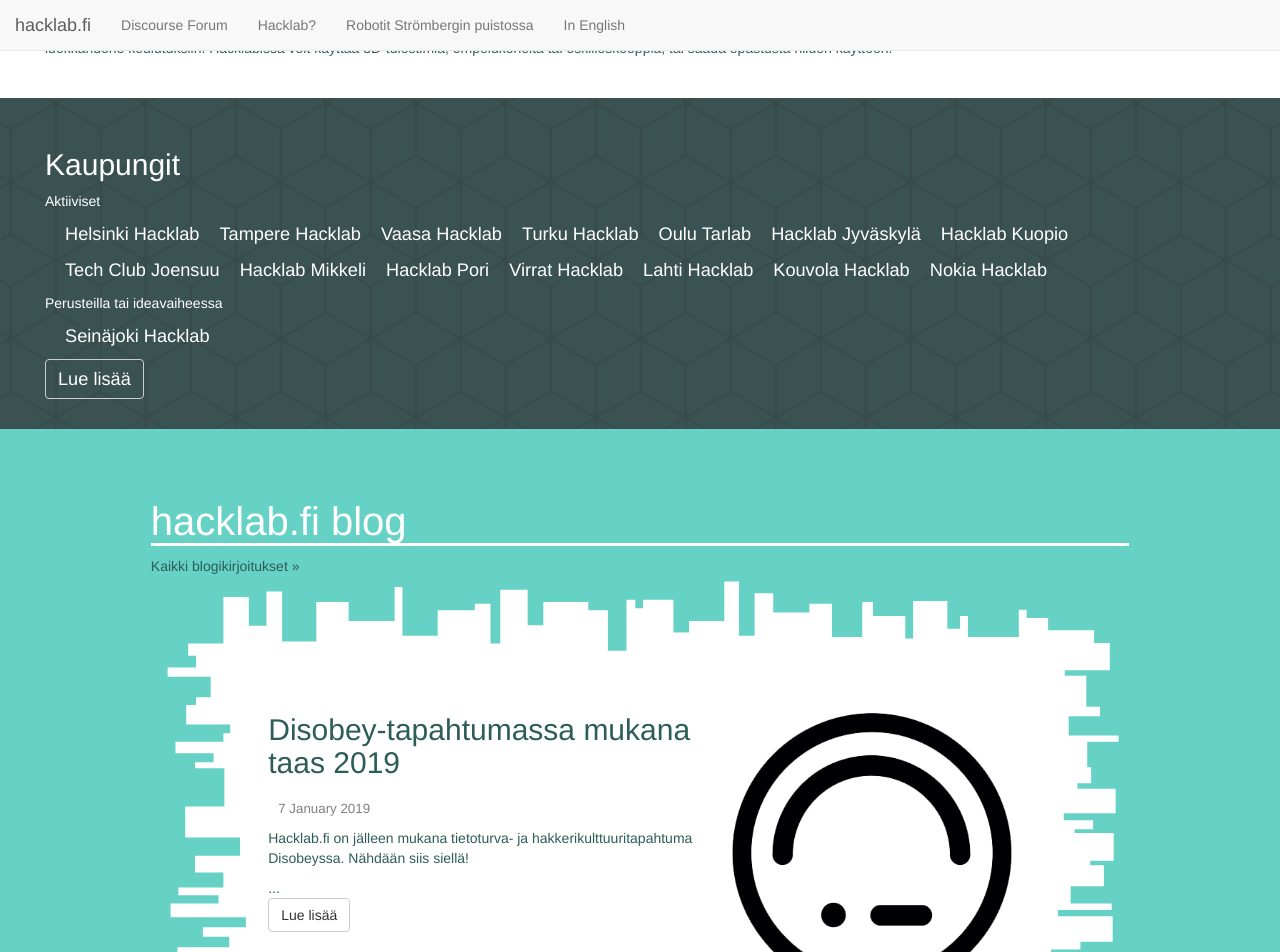
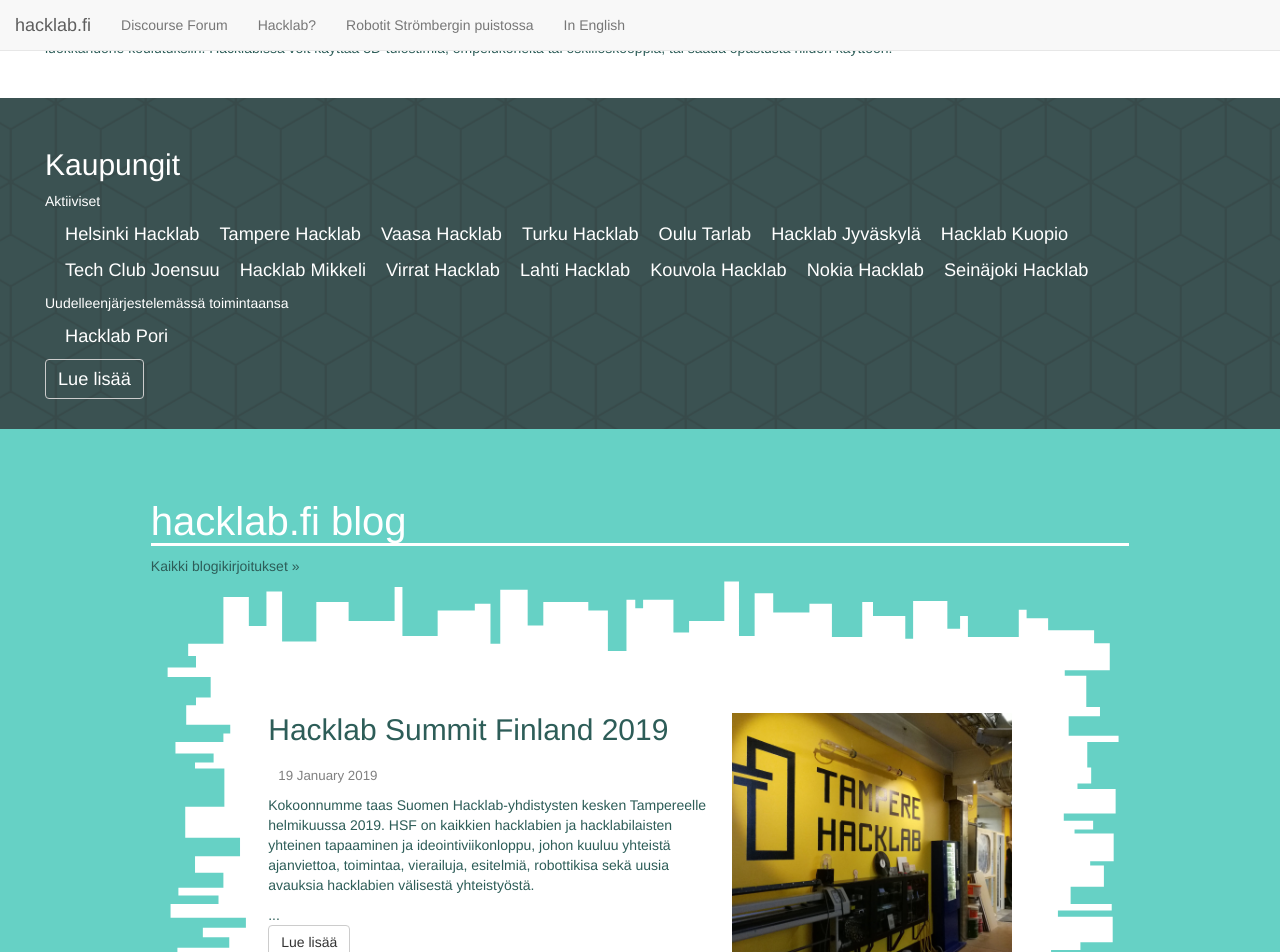
Before and after one commit to hacklab-fi/hacklab-website, a Jekyll site: the page built from index.html, in a window 1280 px wide and 1400 px high, scrolled down 575 px. Shown: the top 952 px of the window. Built offline with Jekyll 4.4.1, drawn with Linux system fonts in a browser that asks for light colours; nearby versions of some CDN libraries.

Commit message:
HSF19, cities and images

```diff
--- a/_includes/cities.html
+++ b/_includes/cities.html
@@ -4,11 +4,12 @@
      {% assign status_a = site.data.kaupungit | where:'status', 'active' %}
      {% assign status_b = site.data.kaupungit | where:'status', 'building' %}
      {% assign status_c = site.data.kaupungit | where:'status', 'idea' %}
+     {% assign status_d = site.data.kaupungit | where:'status', 'restructuring' %}
      <p class="hs_status_listing">{% if page.lang == 'fi' %}Aktiiviset{% else %}Active{% endif %}</p>
      {% for k in status_a %}
        <span class="hs_list"><a href="{{ k.url }}">{{ k.kaupunki }}</a></span>
      {% endfor %}
-     {% if status_b %}
+     {% if status_b.size > 0 or status_c.size > 0 %}
        <p class="hs_status_listing">{% if page.lang == 'fi' %}Perusteilla tai ideavaiheessa{% else %}Building or idea stage{% endif %}</p>
        {% for k in status_b %}
          <span class="hs_list"><a href="{{ k.url }}">{{ k.kaupunki }}</a></span>
@@ -17,6 +18,12 @@
          <span class="hs_list"><a href="{{ k.url }}">{{ k.kaupunki }}</a></span>
        {% endfor %}
      {% endif %}
+     {% if status_d.size > 0 %}
+       <p class="hs_status_listing">{% if page.lang == 'fi' %}Uudelleenjärjestelemässä toimintaansa{% else %}Restructuring operations{% endif %}</p>
+       {% for k in status_d %}
+         <span class="hs_list"><a href="{{ k.url }}">{{ k.kaupunki }}</a></span>
+       {% endfor %}
+     {% endif %}
      <p>
        <a class="btn btn-default btn-transparent" href="kaupungit.html" role="button">{% if page.lang == 'fi' %}Lue lis&#xE4;&#xE4;{% else %}Read more{% endif %}</a>
      </p>
--- a/_layouts/default.html
+++ b/_layouts/default.html
@@ -16,7 +16,7 @@
     <title>{{ site.title_prefix }}{{ page.title }}</title>
 
     <script src="https://ajax.googleapis.com/ajax/libs/jquery/3.2.1/jquery.min.js"></script>
-
+    <link rel="shortcut icon" type="image/x-icon" href="assets/favicon.ico">
 
 
     {% if page.title %}<meta property="og:title" content="{{ page.title }}" />{% endif %}
--- a/_layouts/kaupungit.html
+++ b/_layouts/kaupungit.html
@@ -12,11 +12,13 @@
               {% if k.logo %}<img src="{{ site.url }}{{ site.baseurl }}/assets/images/logos/{{ k.logo }}" alt="{{ k.kaupunki }} logo" class="city_logo hidden-xs"/>{% endif %}
               <h2 class="hs_title">{{ k.kaupunki }}
               {% if k.status == 'active' %}
-                <span class="hs_status">aktiivinen</span>
+                <span class="hs_status">aktiiviset</span>
               {% elsif k.status == 'building' %}
-                <span class="hs_status">perusteilla</span>
+                <span class="hs_status">perustamisvaiheessa</span>
               {% elsif k.status == 'idea' %}
                 <span class="hs_status">idea perustamisesta</span>
+              {% elsif k.status == 'restructuring' %}
+                <span class="hs_status">vaihtelevat tapaamiset</span>
               {% endif %}</h2>
               {% if k.osoite %}<p>{% if k.osm_node %}<a href="http://www.openstreetmap.org/node/{{ k.osm_node }}">{% endif %}{{ k.osoite }}{% if k.osm_node %}</a>{% endif %}{% endif   %}
               {% if k.url and k.url contains '://' %}<p><a href="{{ k.url }}">{{ k.url }}</a></p>{% endif %}
--- /dev/null
+++ b/_posts/2019-01-19-hsf19 .markdown
@@ -0,0 +1,17 @@
+---
+layout: post
+title:  "Hacklab Summit Finland 2019"
+ref:    hsf19
+lang:   fi
+date:   2019-01-19 15:00:00 +0300
+tags:   HSF Tampere tapahtumat uutiset
+image:  201901_Tampere.jpg
+translation_en: |
+  We are again gathering together with Hacklab organisations in Tampere in February 2019. HSF is an event for all hacklabs and every hacklab member, where we spend time with each other, visit places, listen to presentations and make plans for co-operation. Tampere Hacklab organises the event in their workspace. The traditional annual meeting first started in 2012. Event page: https://tampere.hacklab.fi/pages/hacklab-summit-finland-2019/
+translation_title_en: "Hacklab Summit Finland 2019"
+---
+Kokoonnumme taas Suomen Hacklab-yhdistysten kesken Tampereelle helmikuussa 2019. HSF on kaikkien hacklabien ja hacklabilaisten yhteinen tapaaminen ja ideointiviikonloppu, johon kuuluu yhteistä ajanviettoa, toimintaa, vierailuja, esitelmiä, robottikisa sekä uusia avauksia hacklabien välisestä yhteistyöstä.
+
+Tampere Hacklab järjestää tapahtuman jälleen tututussa paikassa omissa työtiloissaan. Perinteikäs jokavuotinen kokoontuminen järjestettiin ensi kerran jo 2012.
+
+Muista ilmoittautua mukaan: [Tapahtuman omat sivut](https://tampere.hacklab.fi/pages/hacklab-summit-finland-2019/)
```
Also changed, not shown: _data/kaupungit.yml (+10 -9 lines), assets/favicon.ico (added), posts_images/201901_Tampere.jpg (added). Lines whose indentation alone changed are shown as unchanged.
